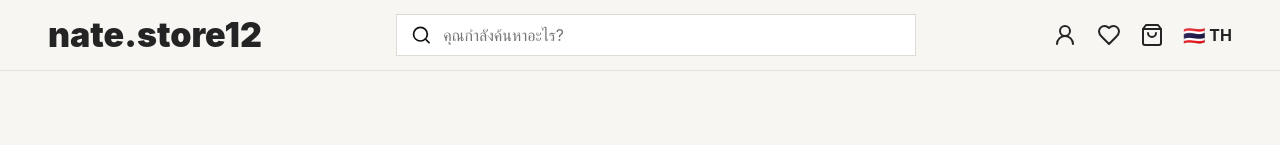
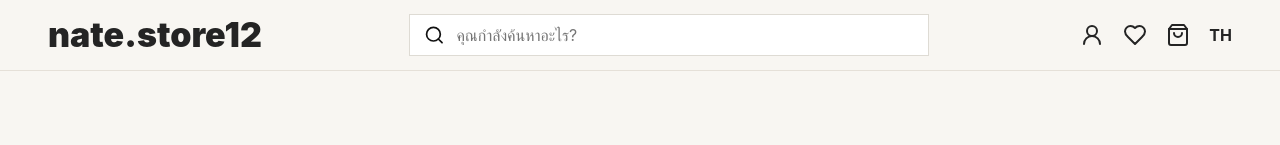
Before and after one commit to perdox69/nate-store, a React (Vite) app: page / in a window 1280 px wide. Shown: the top 145 px of the page. Built offline with nearby package versions, Linux system fonts and the light colour scheme.

Commit message:
Fix duplicate language label

```diff
--- a/src/App.jsx
+++ b/src/App.jsx
@@ -249,7 +249,7 @@ export default function App() {
             <ShoppingBag size={24} />
             {totals.itemCount > 0 && <b>{totals.itemCount}</b>}
           </button>
-          <button className="language-pill" title="ภาษาไทย"><span>🇹🇭</span><strong>TH</strong></button>
+          <button className="language-pill" title="ภาษาไทย"><strong>TH</strong></button>
         </div>
       </header>
 
```
